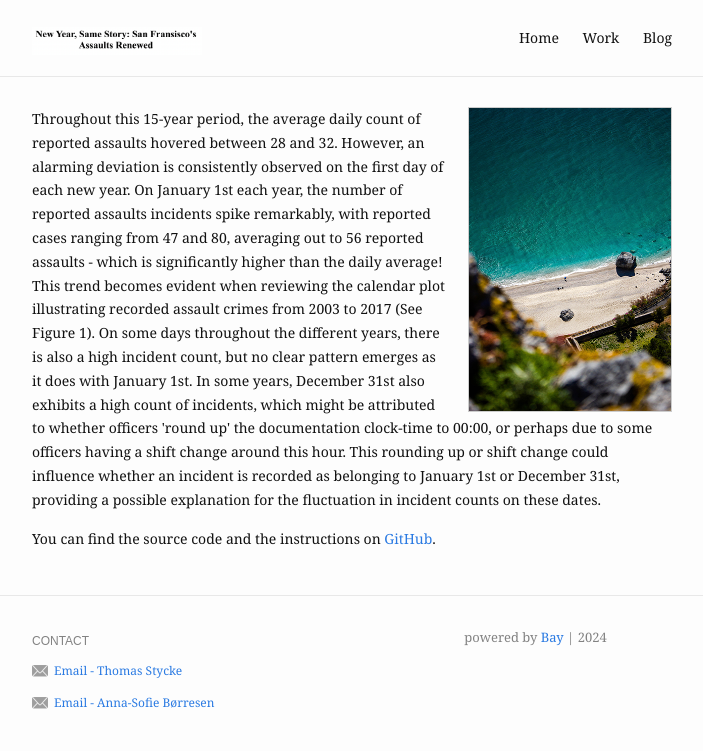
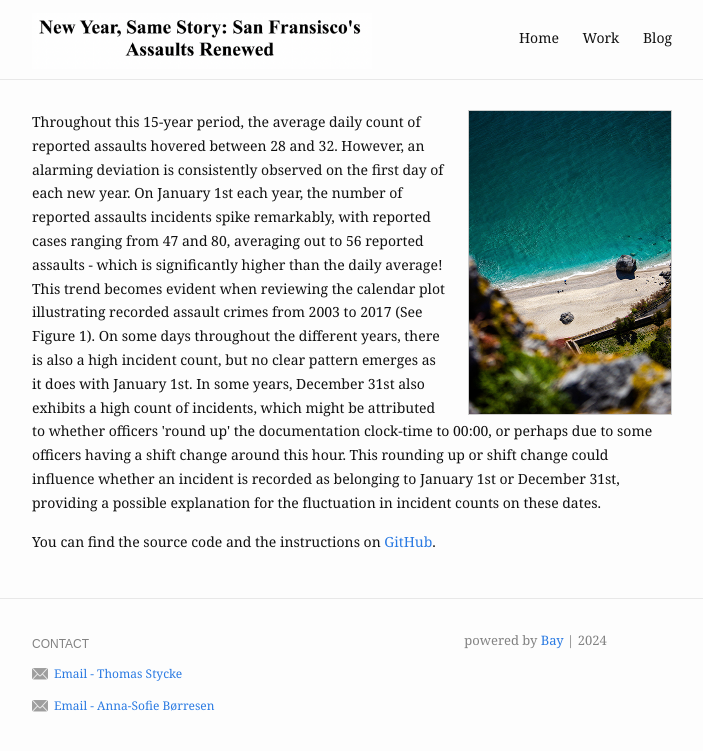
Before and after one commit to Thomasstycke/Thomasstycke.github.io, a Jekyll site: the page built from index.md, in a window 1280 px wide. Shown: the top 751 px of the page, without its empty margins (288-991 px from the left). Built offline with Jekyll 4.4.1, drawn with Linux system fonts in a browser that asks for light colours.

```diff
--- a/_sass/_layout.scss
+++ b/_sass/_layout.scss
@@ -24,7 +24,7 @@
   float: left;
 
   img {
-    height: 28px;
+    height: 56px;
   }
 
   &,
```
Also changed, not shown: 2 other files.
